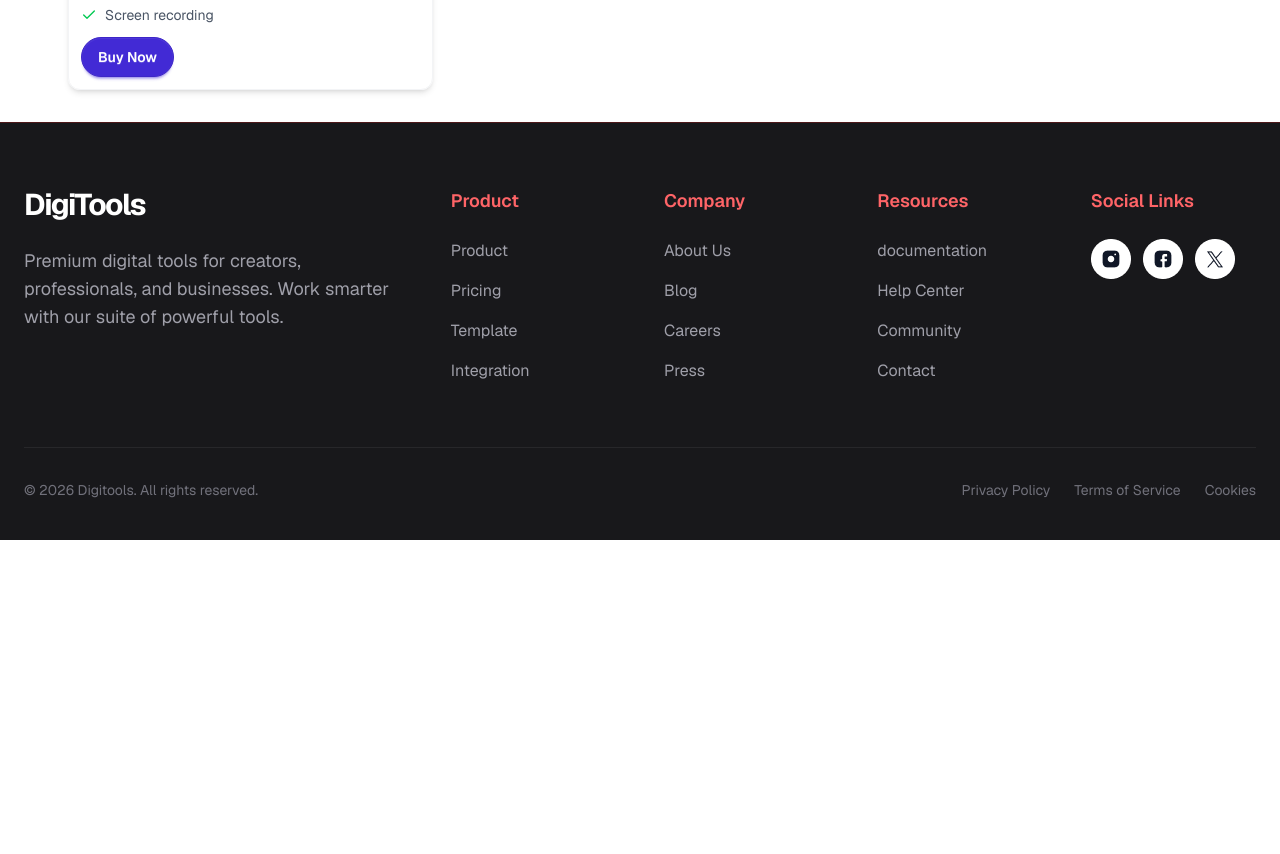
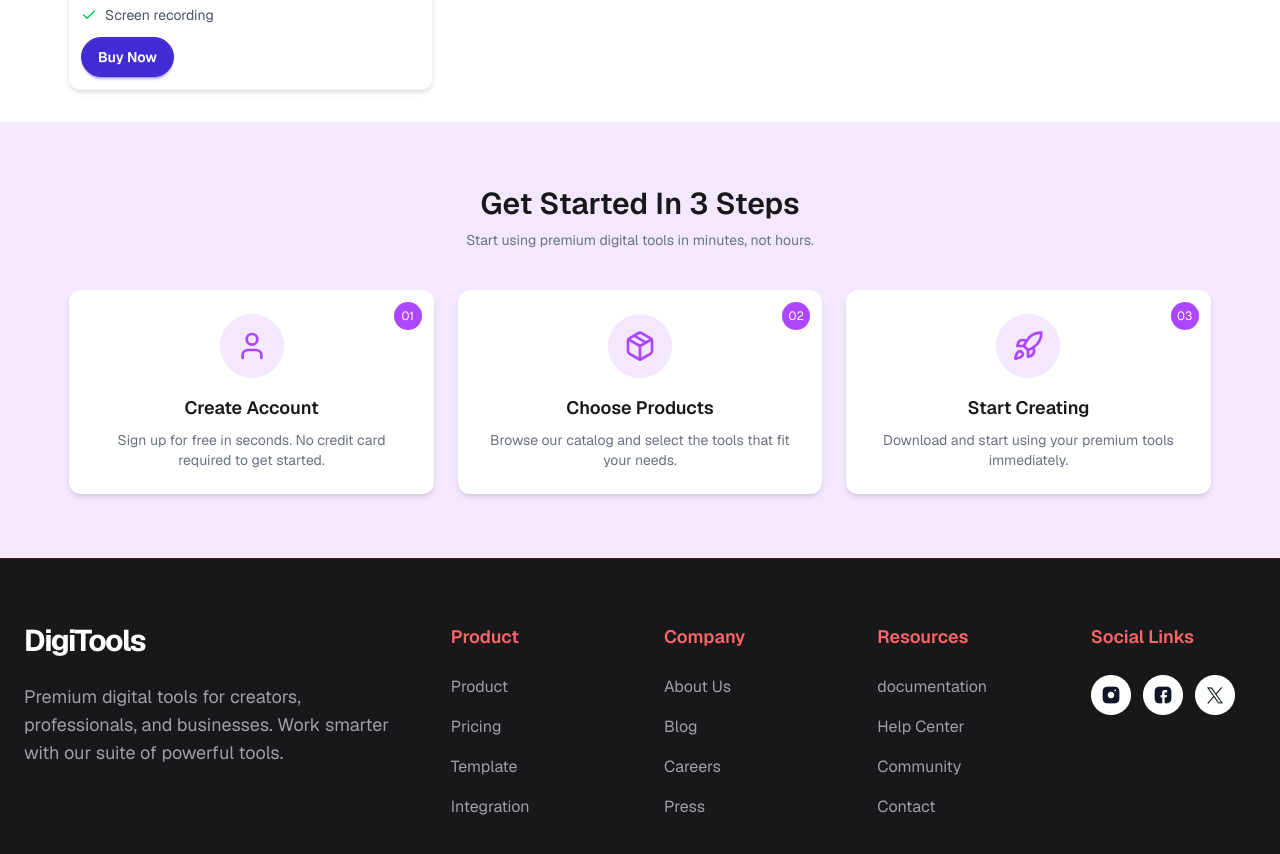
Before and after one commit to moniruzzaman-shihab/DigiTools-Platform, a React (Vite) app: page / in a window 1280 px wide. Shown: the part 2720-3574 px from the top of the page. Before the commit the page ends 3260 px from the top, so only its background shows below. Built offline with nearby package versions, Linux system fonts and the light colour scheme.

Commit message:
sreps section done

```diff
--- a/src/App.jsx
+++ b/src/App.jsx
@@ -5,6 +5,7 @@ import Footer from "./components/Footer"
 import Models from "./components/Models"
 import NavBar from "./components/NavBar"
 import Stat from "./components/Stat"
+import Steps from "./components/Steps"
 
 const getModels = async () => {
   const res = await fetch("/models.json")
@@ -31,6 +32,7 @@ function App() {
       </div>
       {activeTab==="Products" && <Models modelPromise={modelPromise}  carts={carts} setCarts={setCarts}/>}
       {activeTab==="Cart" &&  <Cart  carts={carts}  setCarts={setCarts}/>}
+      <Steps/>
       <Footer />
     </>
   )
--- /dev/null
+++ b/src/components/Steps.jsx
@@ -0,0 +1,71 @@
+import React from "react";
+import { User, Package, Rocket } from "lucide-react";
+
+const steps = [
+  {
+    id: "01",
+    title: "Create Account",
+    desc: "Sign up for free in seconds. No credit card required to get started.",
+    icon: User,
+  },
+  {
+    id: "02",
+    title: "Choose Products",
+    desc: "Browse our catalog and select the tools that fit your needs.",
+    icon: Package,
+  },
+  {
+    id: "03",
+    title: "Start Creating",
+    desc: "Download and start using your premium tools immediately.",
+    icon: Rocket,
+  },
+];
+
+const Steps = () => {
+  return (
+    <div className="bg-purple-100 py-16">
+
+
+      <div className="text-center mb-10">
+        <h2 className="text-3xl font-semibold">Get Started In 3 Steps</h2>
+        <p className="text-gray-500 text-sm mt-2">
+          Start using premium digital tools in minutes, not hours.
+        </p>
+      </div>
+
+
+      <div className="max-w-11/12 mx-auto grid grid-cols-3 gap-6 px-4">
+        {steps.map((step) => {
+          const Icon = step.icon;
+
+          return (
+            <div
+              key={step.id}
+              className="relative bg-white rounded-xl shadow-md p-6 text-center "
+            >
+
+
+              <div className="absolute top-3 right-3 bg-purple-500 text-white text-xs w-7 h-7 flex items-center justify-center rounded-full">
+                {step.id}
+              </div>
+
+
+              <div className="flex justify-center mb-4">
+                <div className="bg-purple-100 p-4 rounded-full">
+                  <Icon className="w-8 h-8 text-purple-500" />
+                </div>
+              </div>
+
+
+              <h3 className="font-semibold text-lg">{step.title}</h3>
+              <p className="text-gray-500 text-sm mt-2">{step.desc}</p>
+            </div>
+          );
+        })}
+      </div>
+    </div>
+  );
+};
+
+export default Steps;
```
